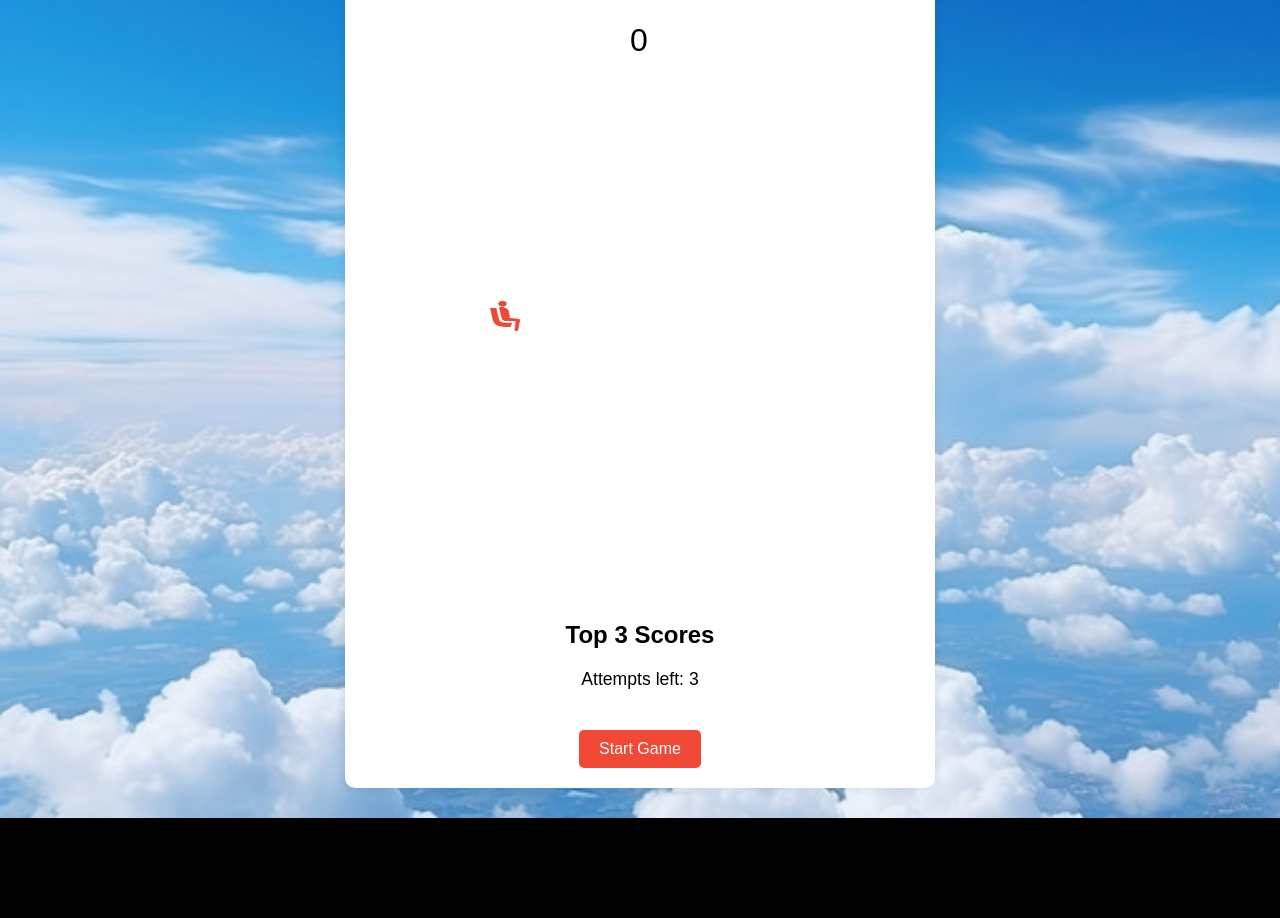
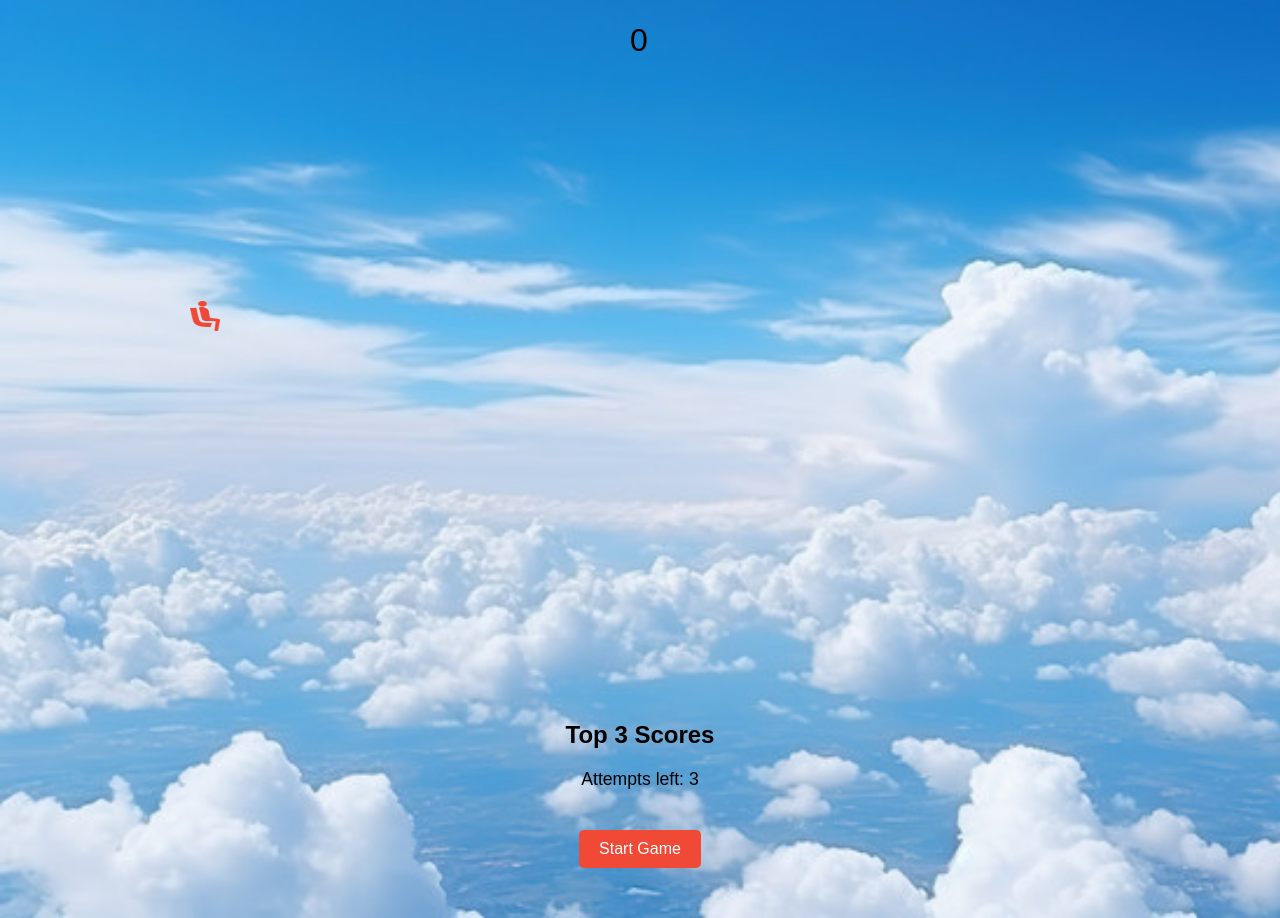
Before and after one commit to iamhabib/Flappy-Bird-Game, a plain HTML site: page index.html in a window 1280 px wide. Shown: the part 129-1047 px from the top of the page. Before the commit the page ends 947 px from the top, so only its background shows below. Drawn offline with Linux system fonts and the light colour scheme.

Commit message:
some modification

```diff
--- a/game.js
+++ b/game.js
@@ -21,7 +21,7 @@ function resetGame() {
     pipes = [];
     score = 0;
     gravity = 0.5;
-    jump = -10; // Easier: stronger jump
+    jump = -9; // Easier: stronger jump
     gameActive = false;
     startBtn.style.display = 'inline-block';
     nextPlayerBtn.style.display = 'none';
@@ -78,7 +78,7 @@ function update() {
     }
     // Pipes
     if (pipes.length === 0 || pipes[pipes.length-1].x < canvas.width - 200) {
-        let gap = 170; // Easier: increased gap
+        let gap = Math.floor(Math.random() * (250 - 160 + 1)) + 160; // Easier: increased gap
         let top = Math.random() * (canvas.height - gap - 100) + 50;
         pipes.push({ x: canvas.width, top: top, bottom: top + gap, w: 50 });
     }
--- a/index.html
+++ b/index.html
@@ -9,7 +9,7 @@
 <body>
     <div class="container">
         <h1>Flappy Bird Challenge</h1>
-        <canvas id="gameCanvas" width="400" height="600"></canvas>
+        <canvas id="gameCanvas" width="1000" height="700"></canvas>
         <div id="scoreboard">
             <h2>Top 3 Scores</h2>
             <ul id="topScores"></ul>
--- a/style.css
+++ b/style.css
@@ -7,11 +7,9 @@ body {
     background-size: cover;
 }
 .container {
-    width: 550px;
+    width: 1000px;
     margin: 30px auto;
-    background: #fff;
     border-radius: 10px;
-    box-shadow: 0 0 10px rgba(0,0,0,0.1);
     padding: 20px;
     text-align: center;
 }
```
